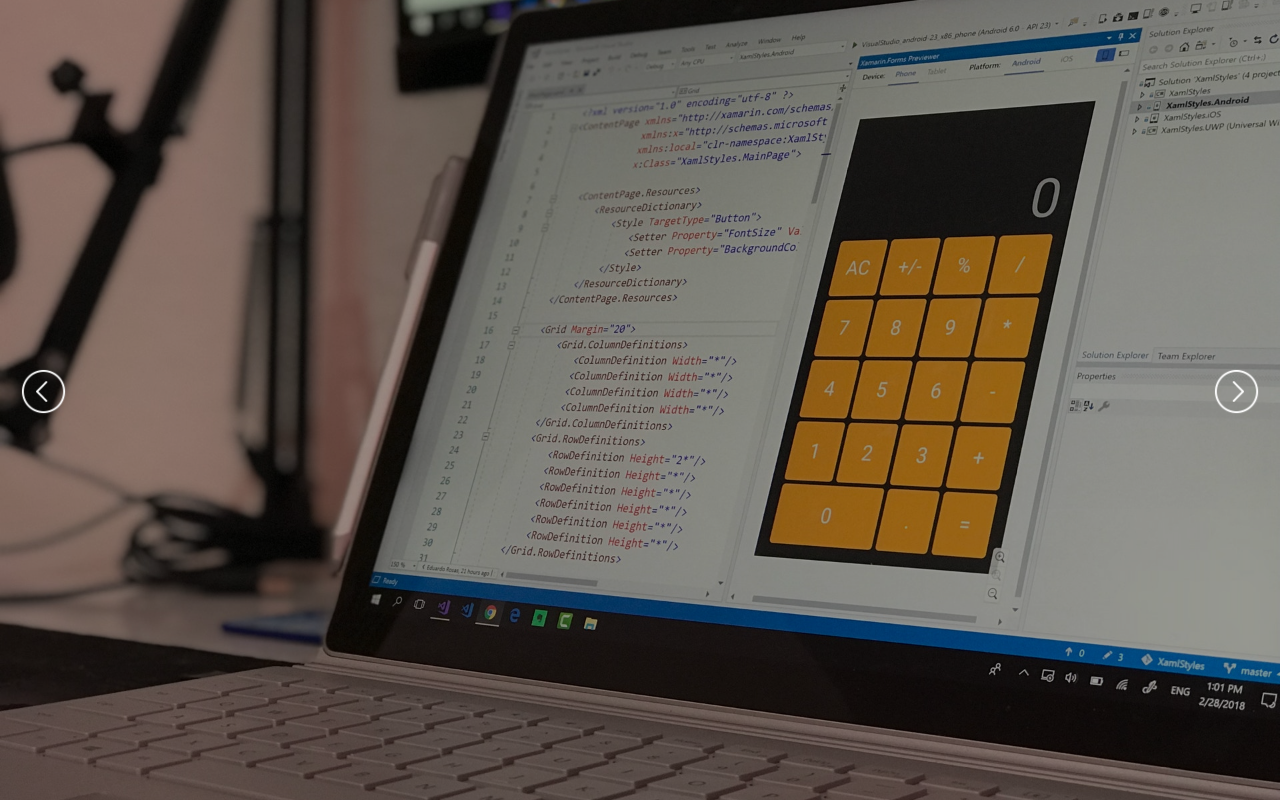
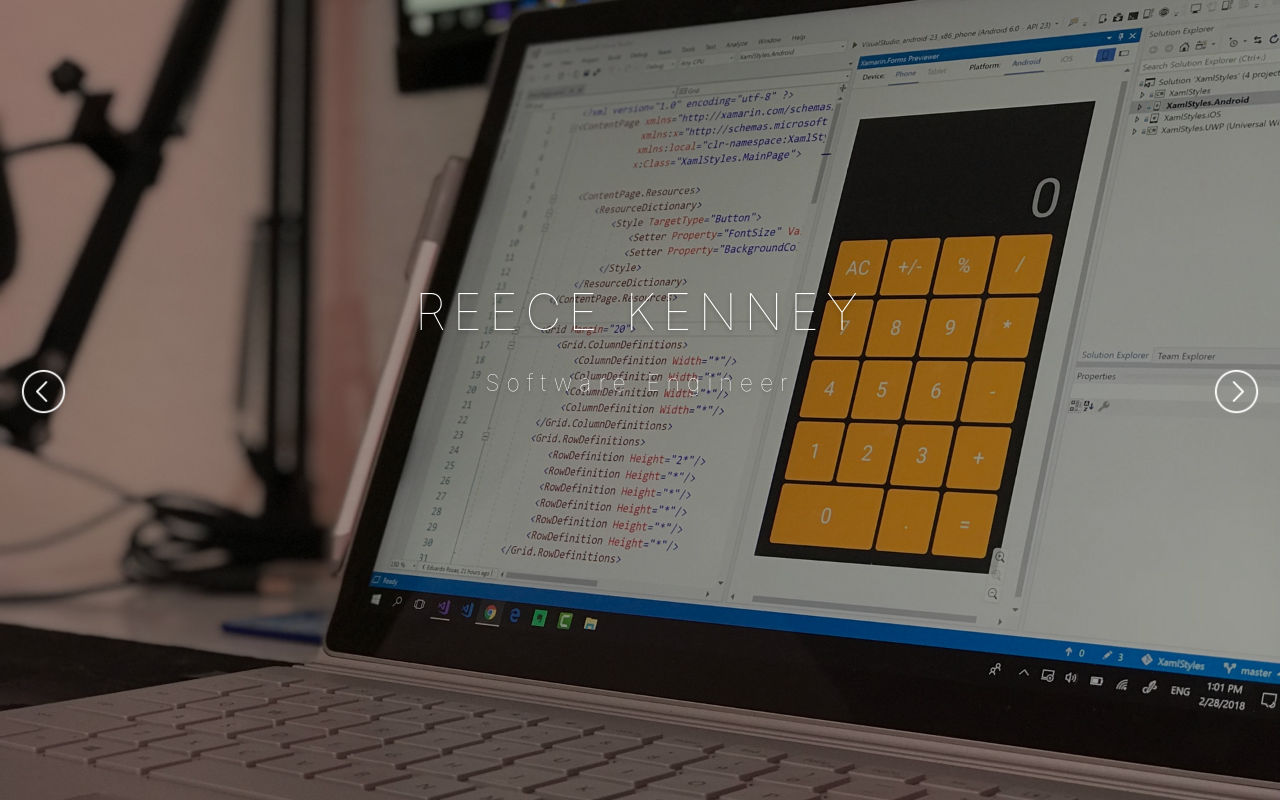
Before and after one commit to MiguelDominguezSanchez/Udemy_Make_a_Responsive_Portfolio_Website_JavaScript_and_HTML, a plain HTML site: page index.html in a window 1280 px wide. Drawn offline with nearby package versions, Linux system fonts and the light colour scheme.

Commit message:
Title section HTML

```diff
--- a/css/style.css
+++ b/css/style.css
@@ -5,6 +5,10 @@
   position: absolute;
   z-index: 3;
   background-color:rgba(0,0,0, 0.4)
+}
+
+.slides-navigation {
+  z-index: 6;
 }
 
 .slides-navigation .prev,
@@ -24,3 +28,28 @@
   right: 20px;
   background-image: url(../img/icons/next.png);
 }
+
+.titleMessage {
+  position: absolute;
+width: 100%;
+height: 250px;
+top: 50%;
+z-index: 5;
+text-align: center;
+margin-top: -125px;
+}
+
+.titleMessage .heading p {
+  color: #fff;
+  text-shadow: 0px 2px 5px rgba(0,0,0,0.4);
+  font-weight: 100;
+  letter-spacing: 7px;
+}
+
+.titleMessage .heading .main {
+  font-size: 50px;
+}
+
+.titleMessage .heading .sub {
+  font-size: 23px;
+}
--- a/index.html
+++ b/index.html
@@ -30,6 +30,14 @@
         <img src="img/slide3.jpg" alt="">
     </div>
 
+    <div class="titleMessage">
+      <div class="heading">
+        <p class="main">REECE KENNEY</p>
+        <p class="sub">Software Engineer</p>
+      </div>
+
+    </div>
+
     <nav class="slides-navigation">
         <a href="#" class="next"></a>
         <a href="#" class="prev"></a>
```
